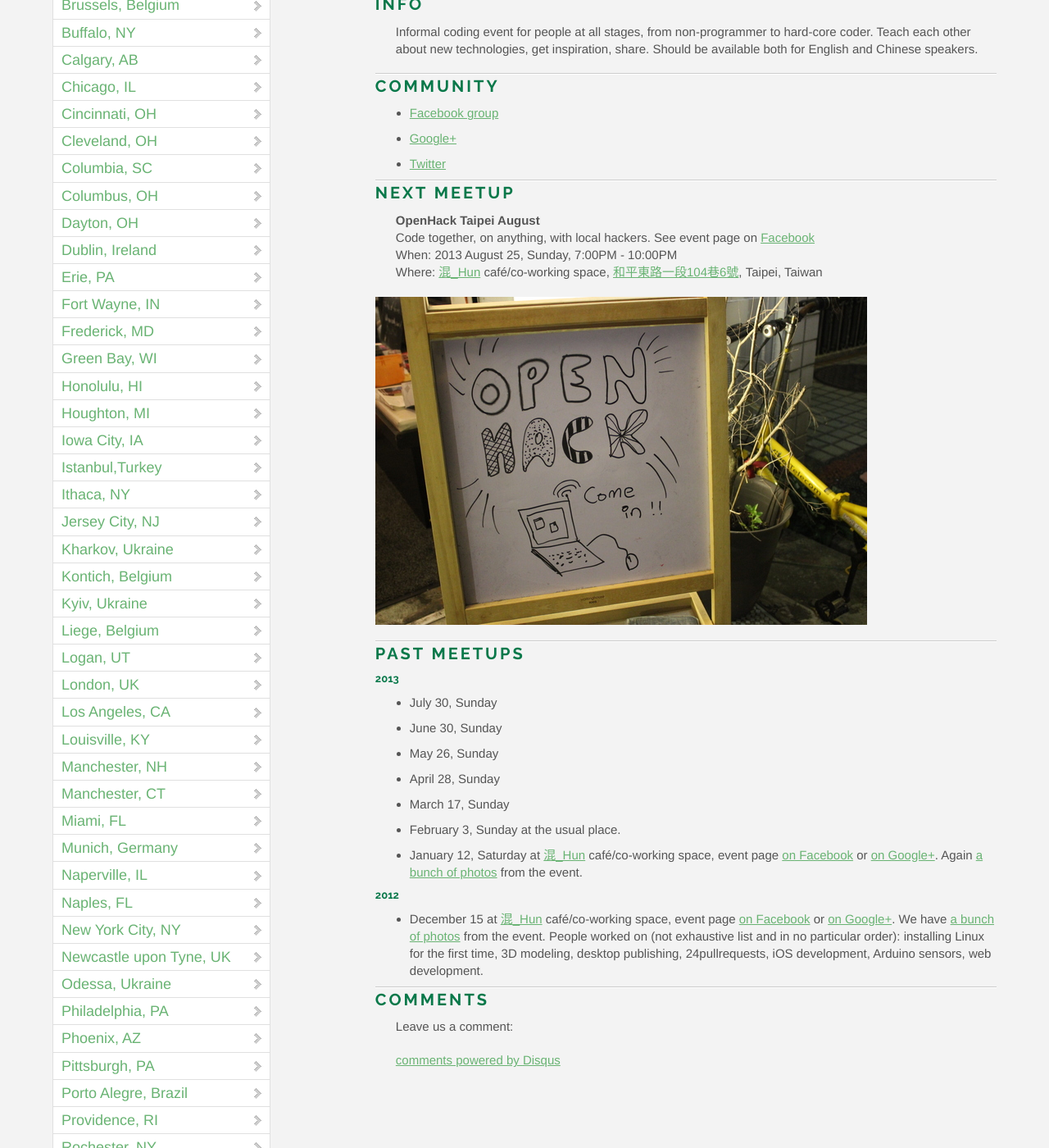
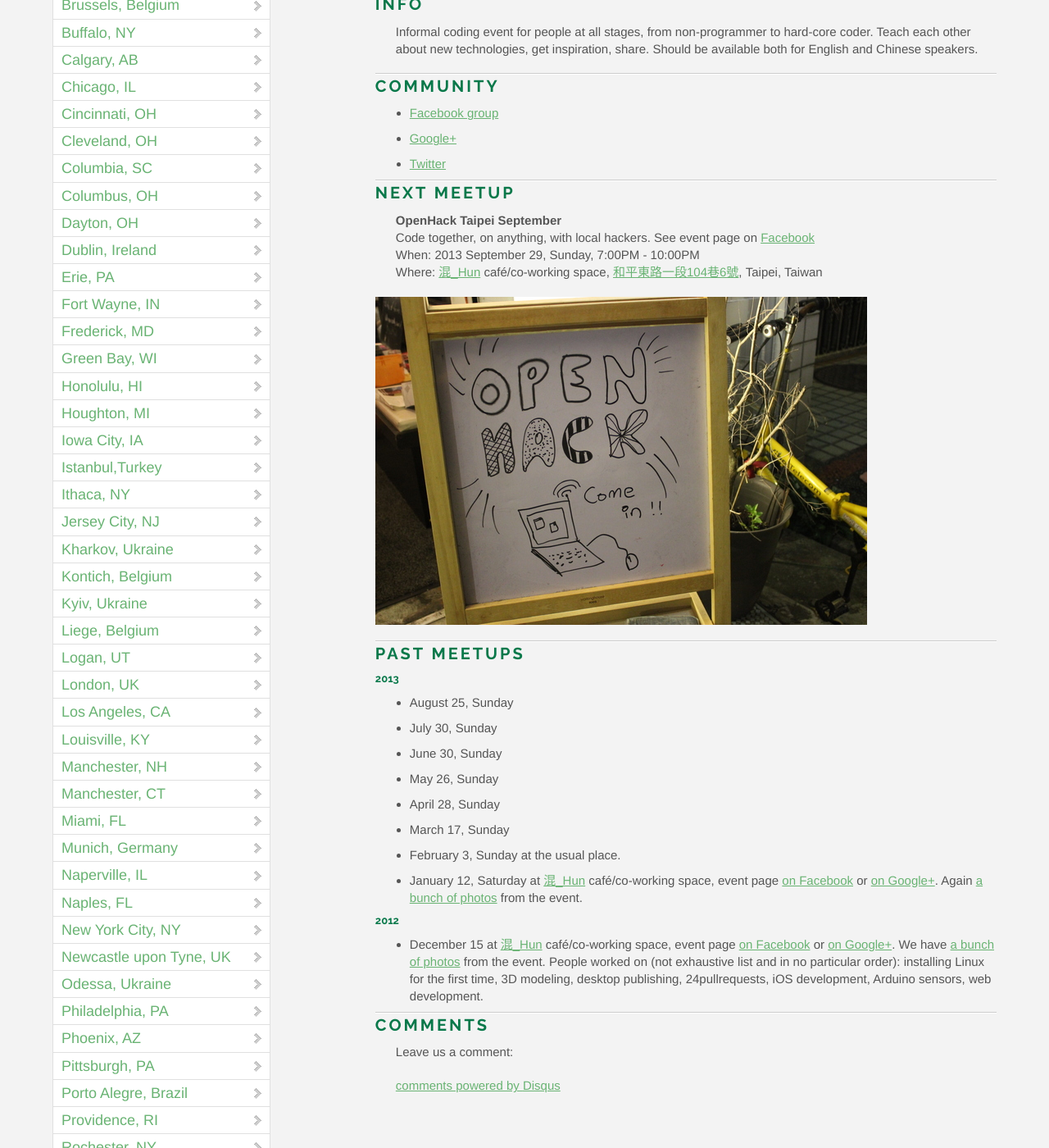
Before and after one commit to OpenHack/openhack.github.com, a Jekyll site: the page built from taipei/index.markdown, in a window 1280 px wide and 1400 px high, scrolled down 690 px. Shown: the whole window at 82% size. Built offline with Jekyll 4.4.1, drawn with Linux system fonts in a browser that asks for light colours; nearby versions of some CDN libraries; Markdown is read by kramdown in place of the engine named in the settings; comment, search, counter and statistics services are not loaded.

Commit message:
Taipei: add September event

```diff
--- a/taipei/index.markdown
+++ b/taipei/index.markdown
@@ -24,14 +24,14 @@ for English and Chinese speakers.
 ### Next meetup
 
 <div class="vevent">
- <p><strong class="summary">OpenHack Taipei August</strong><br>
- <span class="description">Code together, on anything, with local hackers.  See event page on <a href="https://www.facebook.com/events/504052499683359/">Facebook</a></span><br>
+ <p><strong class="summary">OpenHack Taipei September</strong><br>
+ <span class="description">Code together, on anything, with local hackers.  See event page on <a href="https://www.facebook.com/events/509461809122162/">Facebook</a></span><br>
  When:
    <span class="dtstart">
-      2013 August 25, Sunday, 7:00PM<span class="value-title" title="2013-08-25T19:00+08:00"></span>
+      2013 September 29, Sunday, 7:00PM<span class="value-title" title="2013-09-29T19:00+08:00"></span>
    </span>-
    <span class="dtend">
-      10:00PM<span class="value-title" title="2013-08-25T22:00+08:00"></span>
+      10:00PM<span class="value-title" title="2013-09-29T22:00+08:00"></span>
    </span><br>
   Where:
    <span class="location vcard">
@@ -60,6 +60,7 @@ for English and Chinese speakers.
 
 #### 2013
 
+* August 25, Sunday
 * July 30, Sunday
 * June 30, Sunday
 * May 26, Sunday
```
